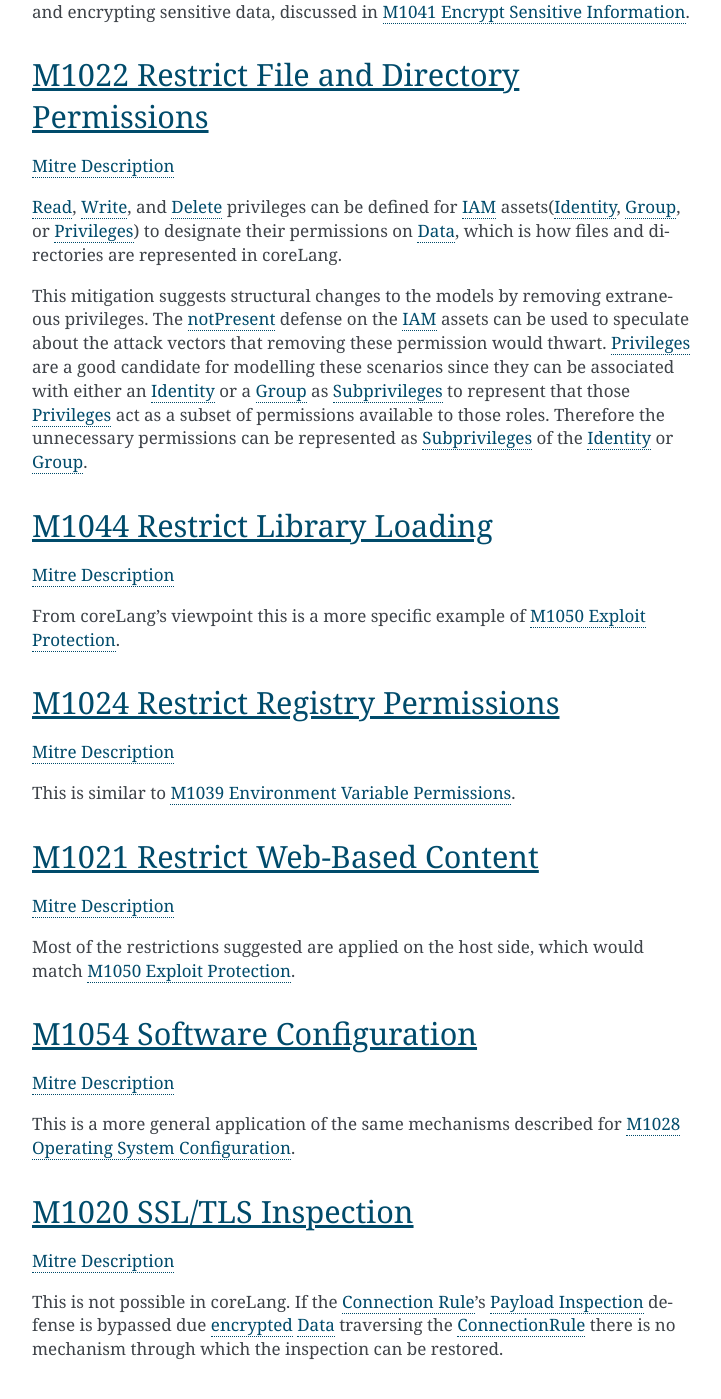
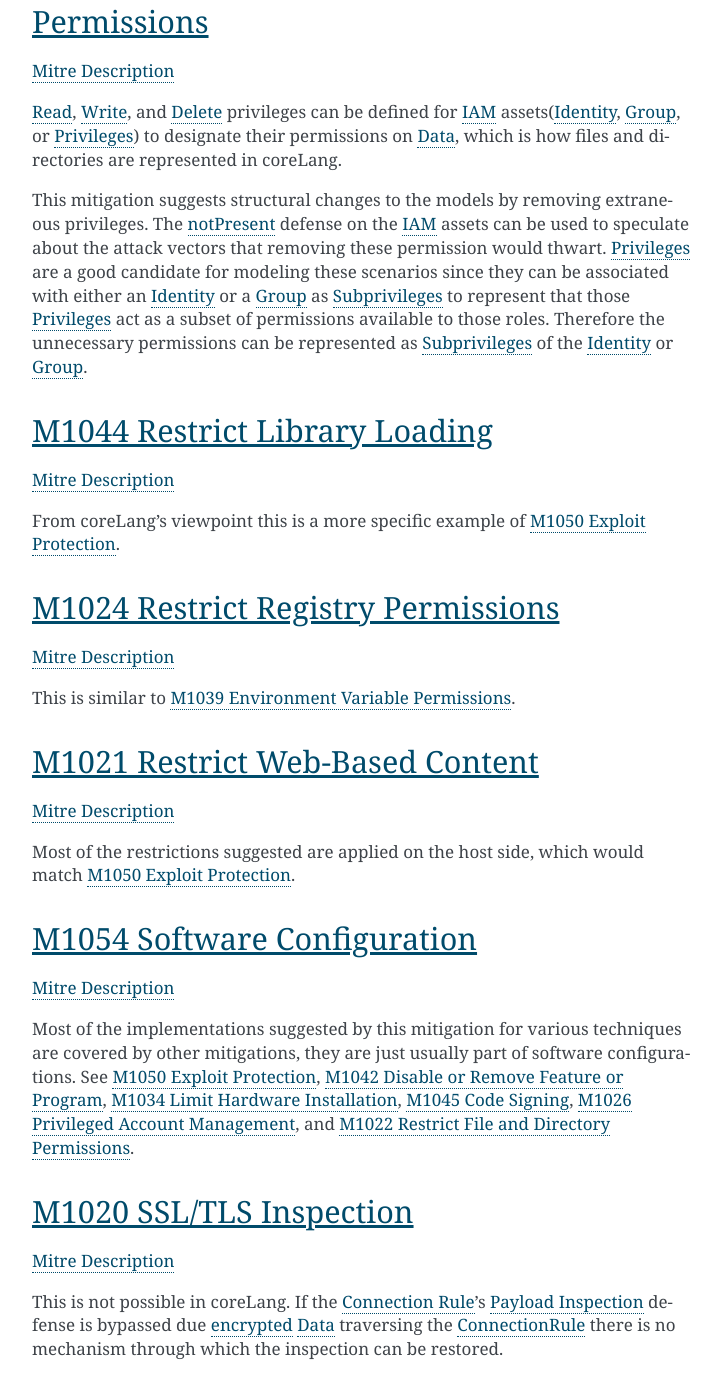
Before and after one commit to mal-lang/coreLang-documentation, a Sphinx documentation site: the page built from source/mitre/mitigations.rst, in a window 1280 px wide and 1400 px high, scrolled down 9589 px. Shown: the whole window, without its empty margins (388-1109 px from the left). Built offline with Sphinx 7.4.7, drawn with Linux system fonts in a browser that asks for light colours; some of the changed text lies outside the part shown.

Commit message:
Move text from Operating System Configuration mitigation to the Software Configuration mitigation.

```diff
--- a/source/mitre/mitigations.rst
+++ b/source/mitre/mitigations.rst
@@ -412,21 +412,15 @@
 
 `Mitre Description <https://attack.mitre.org/mitigations/M1028/>`__
 
+This is a more specific application of the same mechanisms described for
+:ref:`mitre_software_configuration`.
+
 This mitigation defines a specific place, the operating system, where security
 improvements can be made. From coreLang's perspective the operating system is
 simply an :ref:`asset_application`. Usually, it will host other
 :ref:`Applications <asset_application>` :ref:`running on
 <association_appexecution>` it and sometimes the :ref:`asset_hardware` it
 :ref:`runs on <association_sysexecution>` will also be represented.
-
-Most of the implementations suggested by this mitigation for various
-techniques are covered by other mitigations, they are just applied to
-operating system components. See
-:ref:`mitre_exploit_protection`,
-:ref:`mitre_disable_or_remove_feature_or_program`,
-:ref:`mitre_limit_hardware_installation`, :ref:`mitre_code_signing`,
-:ref:`mitre_privileged_account_management`, and
-:ref:`mitre_restrict_file_and_directory_permissions`.
 
 .. _mitre_password_policies:
 
@@ -523,7 +517,7 @@
 extraneous privileges. The :ref:`asset_iamobject_notpresent` defense on the
 :ref:`IAM <asset_iamobject>` assets can be used to speculate about the attack
 vectors that removing these permission would thwart. :ref:`asset_privileges`
-are a good candidate for modelling these scenarios since they can be
+are a good candidate for modeling these scenarios since they can be
 associated with either an :ref:`asset_identity` or a :ref:`asset_group` as
 :ref:`Subprivileges <association_hasprivileges>` to represent that those
 :ref:`asset_privileges` act as a subset of permissions available to those
@@ -567,8 +561,15 @@
 
 `Mitre Description <https://attack.mitre.org/mitigations/M1054/>`__
 
-This is a more general application of the same mechanisms described for
-:ref:`mitre_operating_system_configuration`.
+Most of the implementations suggested by this mitigation for various
+techniques are covered by other mitigations, they are just usually part of
+software configurations. See
+:ref:`mitre_exploit_protection`,
+:ref:`mitre_disable_or_remove_feature_or_program`,
+:ref:`mitre_limit_hardware_installation`, :ref:`mitre_code_signing`,
+:ref:`mitre_privileged_account_management`, and
+:ref:`mitre_restrict_file_and_directory_permissions`.
+
 
 .. _mitre_ssl_tls_inspection:
 
@@ -642,7 +643,7 @@
 extraneous privileges. The :ref:`asset_iamobject_notpresent` defense on the
 :ref:`IAM <asset_iamobject>` assets can be used to speculate about the attack
 vectors that removing these permissions would thwart. :ref:`asset_privileges`
-are a good candidate for modelling these scenarios since they can be
+are a good candidate for modeling these scenarios since they can be
 associated with either an :ref:`asset_identity` or a :ref:`asset_group` as
 :ref:`Subprivileges <association_hasprivileges>` to represent that those
 :ref:`asset_privileges` act as a subset of permissions available to those
```
